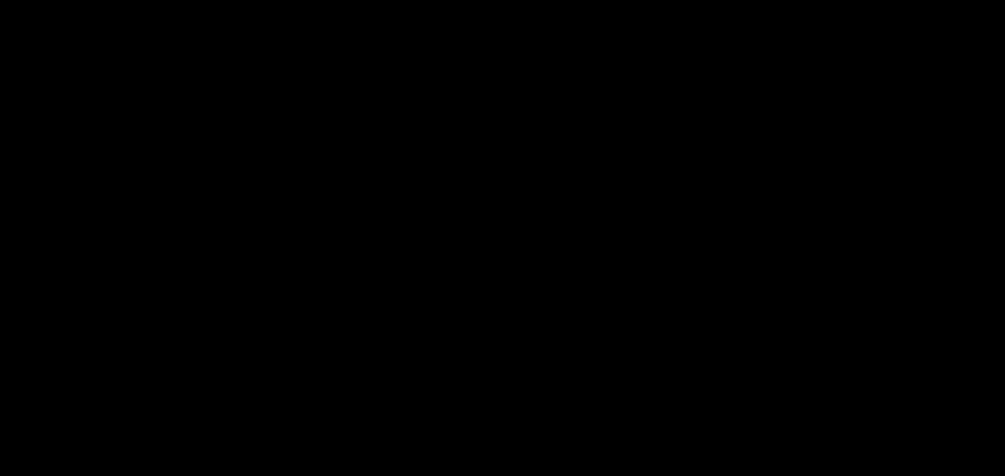
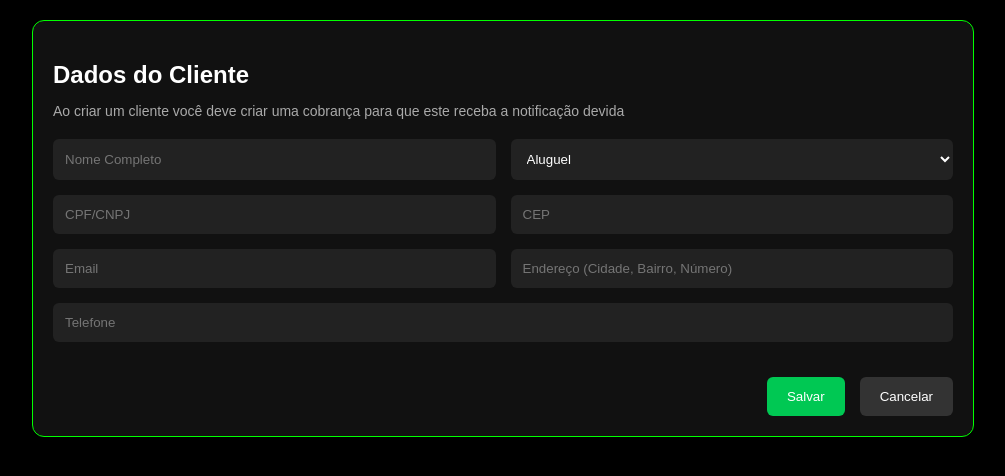
Before and after one commit to gitMasterAms/BankUp, a React (Vite) app: page /cadclientes in a window 1280 px wide. Before the commit this address had no page. Shown: the top 476 px of the page, without its empty margins (137-1142 px from the left). Built offline with nearby package versions, Linux system fonts and the light colour scheme.

Commit message:
Feat: Desenvolvimento cadastro usuário do Usuário

```diff
--- a/src/App.jsx
+++ b/src/App.jsx
@@ -14,6 +14,8 @@
 import Token from './Token.jsx';
 import Planos from './Planos.jsx';
 import CadAdicional from './CadAdicional.jsx';
+import CadastrarCliente from './CadClientes.jsx';
+
 
 // Importa a Home interna (com sidebar)
 import HomeInterna from './HomeInterna.jsx';
@@ -63,6 +65,11 @@
         {/* Quando a URL for "/home", mostra a Home interna com sidebar */}
         <Route path="/home" element={<HomeInterna />} />
 
+        {/* Quando a URL for "/CadClientes", mostra a Home interna com sidebar */}
+
+        <Route path="/cadclientes" element={<CadastrarCliente />} />
+
+
       </Routes>
     </Router>
   );
--- /dev/null
+++ b/src/CadClientes.jsx
@@ -0,0 +1,109 @@
+import React, { useState } from "react";
+import Sidebar from "./components/Sidebar";
+import "./styles/CadClientes.css";
+
+function CadastrarCliente() {
+  const [formData, setFormData] = useState({
+    nome: "",
+    categoria: "Aluguel",
+    cpfCnpj: "",
+    cep: "",
+    email: "",
+    endereco: "",
+    telefone: ""
+  });
+
+  // Atualiza os valores do formulário
+  const handleChange = (e) => {
+    setFormData({ ...formData, [e.target.name]: e.target.value });
+  };
+
+  // Salvar (simples por enquanto, só console.log)
+  const handleSubmit = (e) => {
+    e.preventDefault();
+    console.log("Cliente cadastrado:", formData);
+    alert("Cliente cadastrado com sucesso!");
+  };
+
+  return (
+    <div className="cadastro-container">
+      <h2>Dados do Cliente</h2>
+      <p className="info">
+        Ao criar um cliente você deve criar uma cobrança para que este receba a
+        notificação devida
+      </p>
+
+      <form className="form-cadastro" onSubmit={handleSubmit}>
+        <div className="form-row">
+          <input
+            type="text"
+            name="nome"
+            placeholder="Nome Completo"
+            value={formData.nome}
+            onChange={handleChange}
+          />
+          <select
+            name="categoria"
+            value={formData.categoria}
+            onChange={handleChange}
+          >
+            <option value="Aluguel">Aluguel</option>
+            <option value="Serviço">Serviço</option>
+            <option value="Produto">Produto</option>
+          </select>
+        </div>
+
+        <div className="form-row">
+          <input
+            type="text"
+            name="cpfCnpj"
+            placeholder="CPF/CNPJ"
+            value={formData.cpfCnpj}
+            onChange={handleChange}
+          />
+          <input
+            type="text"
+            name="cep"
+            placeholder="CEP"
+            value={formData.cep}
+            onChange={handleChange}
+          />
+        </div>
+
+        <div className="form-row">
+          <input
+            type="email"
+            name="email"
+            placeholder="Email"
+            value={formData.email}
+            onChange={handleChange}
+          />
+          <input
+            type="text"
+            name="endereco"
+            placeholder="Endereço (Cidade, Bairro, Número)"
+            value={formData.endereco}
+            onChange={handleChange}
+          />
+        </div>
+
+        <div className="form-row">
+          <input
+            type="text"
+            name="telefone"
+            placeholder="Telefone"
+            value={formData.telefone}
+            onChange={handleChange}
+          />
+        </div>
+
+        <div className="form-actions">
+          <button type="submit" className="btn-salvar">Salvar</button>
+          <button type="button" className="btn-cancelar">Cancelar</button>
+        </div>
+      </form>
+    </div>
+  );
+}
+
+export default CadastrarCliente;
--- a/src/HomeInterna.jsx
+++ b/src/HomeInterna.jsx
@@ -4,6 +4,7 @@
 
 export default function HomeInterna() {
   return (
+
     <div className="home-container">
       <Sidebar />
       <main className="home-content">
@@ -32,5 +33,6 @@
         </section>
       </main>
     </div>
+
   );
 }
--- a/src/components/Sidebar.jsx
+++ b/src/components/Sidebar.jsx
@@ -1,4 +1,5 @@
 import React from "react";
+import { Link } from "react-router-dom";
 import { FaHome, FaBell, FaChartBar, FaHistory, FaUserPlus, FaFileAlt } from "react-icons/fa";
 import "../styles/Sidebar.css"; // CSS separado
 
@@ -10,13 +11,14 @@
       </div>
       <nav>
         <ul>
-          <li><FaHome /> Casa</li>
+          <li><Link to="/home"><FaHome /> Casa</Link></li>
           <li><FaBell /> Notificações</li>
           <li><FaFileAlt /> Seu plano</li>
           <span className="section-title">Estatísticas</span>
           <li><FaChartBar /> Gráficos</li>
           <li><FaHistory /> Cobranças</li>
-          <li><FaUserPlus /> Cadastrar clientes</li>
+          {/* 🔗 Agora o botão abre o Cadastro de Clientes */}
+          <li><Link to="/cadclientes"><FaUserPlus /> Cadastrar clientes</Link></li>
         </ul>
       </nav>
     </aside>
--- /dev/null
+++ b/src/styles/CadClientes.css
@@ -0,0 +1,80 @@
+.cadastro-container {
+  background: #111;
+  padding: 20px;
+  border-radius: 12px;
+  border: 1px solid #0f0;
+  max-width: 900px;
+  margin: 20px auto;
+  color: #fff;
+  box-shadow: 0 4px 10px rgba(0,0,0,0.5);
+}
+
+.cadastro-container h2 {
+  margin-bottom: 5px;
+}
+
+.cadastro-container .info {
+  font-size: 14px;
+  color: #aaa;
+  margin-bottom: 20px;
+}
+
+.form-cadastro {
+  display: flex;
+  flex-direction: column;
+  gap: 15px;
+}
+
+.form-row {
+  display: flex;
+  gap: 15px;
+}
+
+.form-row input,
+.form-row select {
+  flex: 1;
+  padding: 12px;
+  border: none;
+  border-radius: 6px;
+  background: #222;
+  color: #fff;
+}
+
+.form-row input:focus,
+.form-row select:focus {
+  outline: 1px solid #0f0;
+}
+
+.form-actions {
+  display: flex;
+  justify-content: flex-end;
+  gap: 15px;
+  margin-top: 20px;
+}
+
+.btn-salvar {
+  background: #00c853;
+  color: #fff;
+  border: none;
+  padding: 12px 20px;
+  border-radius: 6px;
+  cursor: pointer;
+  transition: 0.2s;
+}
+
+.btn-salvar:hover {
+  background: #00e676;
+}
+
+.btn-cancelar {
+  background: #333;
+  color: #fff;
+  border: none;
+  padding: 12px 20px;
+  border-radius: 6px;
+  cursor: pointer;
+}
+
+.btn-cancelar:hover {
+  background: #555;
+}
```
